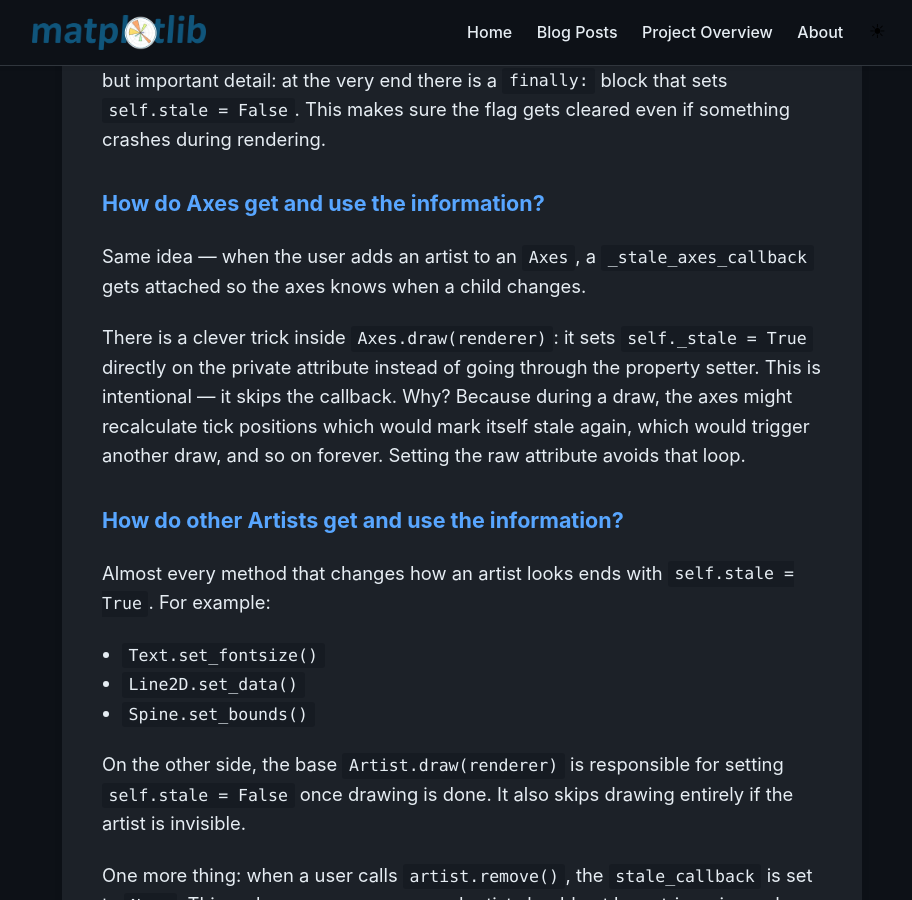
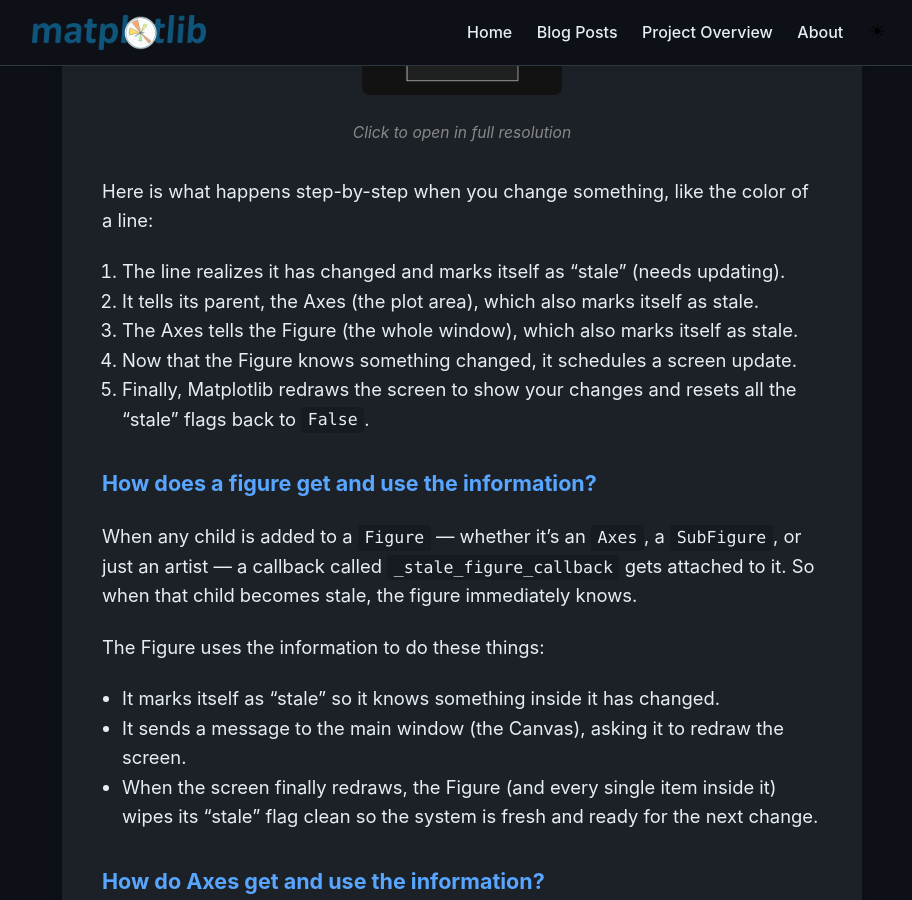
Before and after one commit to Vikash-Kumar-23/Vikash-Kumar-23.github.io, a Jekyll site: the page built from _posts/2026-07-09-matplotlib-stale-behavior.md, in a window 1280 px wide and 900 px high, scrolled down 1596 px. Shown: the whole window, without its empty margins (178-1090 px from the left). Built offline with Jekyll 4.4.1, drawn with Linux system fonts in a browser that asks for light colours; some of the changed text lies outside the part shown.

Commit message:
update matplotlib stale behavior post with diagram and clearer explanations

```diff
--- a/_posts/2026-07-09-matplotlib-stale-behavior.md
+++ b/_posts/2026-07-09-matplotlib-stale-behavior.md
@@ -20,38 +20,45 @@ The `stale` flag handles this automatically. It lets Matplotlib group a bunch of
 
 ### How does stale interact with requesting draws/updating figures?
 
-When a user does something like `line.set_color("red")`, here is what happens step by step:
+<div style="margin: 2rem 0 0.5rem 0; width: 100%; max-width: 100%; overflow-x: auto; text-align: center;">
+  <a href="/assets/images/updating%20figures.drawio.png" target="_blank" style="display: inline-block;">
+    <img src="/assets/images/updating%20figures.drawio.png" alt="Stale updating figures flowchart" style="width: auto; max-height: 75vh; margin: 0;">
+  </a>
+</div>
+<p style="text-align: center; font-size: 0.85em; color: #888; margin-bottom: 2rem;"><em>Click to open in full resolution</em></p>
 
-1. The line marks itself `stale = True`.
-2. It then notifies its parent `Axes` through a `stale_callback`, making the axes stale too.
-3. The `Axes` does the same thing up to the `Figure`.
-4. The `Figure` also has a callback (`_auto_draw_if_interactive`) that schedules the redraw automatically.
-5. Eventually the draw event fires, `Figure.draw()` runs, everything gets rendered, and `stale` is reset to `False`.
+Here is what happens step-by-step when you change something, like the color of a line:
 
-One important exception: if an artist is marked `animated=True`, this whole chain stops. Animated artists are meant to be updated manually (for things like blitting), so they intentionally block the stale flag from propagating upwards.
+1. The line realizes it has changed and marks itself as "stale" (needs updating).
+2. It tells its parent, the Axes (the plot area), which also marks itself as stale.
+3. The Axes tells the Figure (the whole window), which also marks itself as stale.
+4. Now that the Figure knows something changed, it schedules a screen update.
+5. Finally, Matplotlib redraws the screen to show your changes and resets all the "stale" flags back to `False`.
 
 ### How does a figure get and use the information?
 
 When any child is added to a `Figure` — whether it's an `Axes`, a `SubFigure`, or just an artist — a callback called `_stale_figure_callback` gets attached to it. So when that child becomes stale, the figure immediately knows.
 
-When it actually draws, `Figure.draw(renderer)` runs the full render. One small but important detail: at the very end there is a `finally:` block that sets `self.stale = False`. This makes sure the flag gets cleared even if something crashes during rendering.
+The Figure uses the information to do these things:
+* It marks itself as "stale" so it knows something inside it has changed.
+* It sends a message to the main window (the Canvas), asking it to redraw the screen.
+* When the screen finally redraws, the Figure (and every single item inside it) wipes its "stale" flag clean so the system is fresh and ready for the next change.
 
 ### How do Axes get and use the information?
 
 Same idea — when the user adds an artist to an `Axes`, a `_stale_axes_callback` gets attached so the axes knows when a child changes.
 
-There is a clever trick inside `Axes.draw(renderer)`: it sets `self._stale = True` directly on the private attribute instead of going through the property setter. This is intentional — it skips the callback. Why? Because during a draw, the axes might recalculate tick positions which would mark itself stale again, which would trigger another draw, and so on forever. Setting the raw attribute avoids that loop.
+
+The Axes uses the information to do these things:
+* It updates its own state by setting its internal flag to `self._stale = True`.
+* It triggers its own callback (`_stale_figure_callback`) to pass the message up the chain, notifying its parent `Figure` that a redraw is needed.
 
 ### How do other Artists get and use the information?
 
-Almost every method that changes how an artist looks ends with `self.stale = True`. For example:
-- `Text.set_fontsize()`
-- `Line2D.set_data()`
-- `Spine.set_bounds()`
+Artists (like a Line2D or Text) do not actually receive stale information from anywhere because they are the bottom of the chain. Instead, they are the source of the information! They generate the stale signal whenever a user alters their data or appearance.
 
-On the other side, the base `Artist.draw(renderer)` is responsible for setting `self.stale = False` once drawing is done. It also skips drawing entirely if the artist is invisible.
-
-One more thing: when a user calls `artist.remove()`, the `stale_callback` is set to `None`. This makes sense — a removed artist should not keep triggering redraws on a figure it is no longer part of.
+It updates its own internal state by setting its flag to self._stale = True.
+It triggers its own stale_callback, which sends the stale signal up the chain to notify its parent (usually an Axes) that a redraw is needed.
 
 ### What role do callbacks use, when are they used?
 
@@ -62,8 +69,6 @@ Callbacks are what allow the stale flag to travel up the hierarchy from a single
 3. `_auto_draw_if_interactive` — goes from the `Figure` to the canvas to call `draw_idle()`.
 
 These callbacks only fire when something becomes `stale = True`. Setting it back to `False` does not trigger anything.
-
-They are set up as soon as a user adds things to the figure, and they get removed when an artist is pickled — because serializing a callback that holds a reference to a whole figure would cause all sorts of problems.
 
 ---
 
```
Also changed, not shown: assets/images/updating figures.drawio.png (added).
